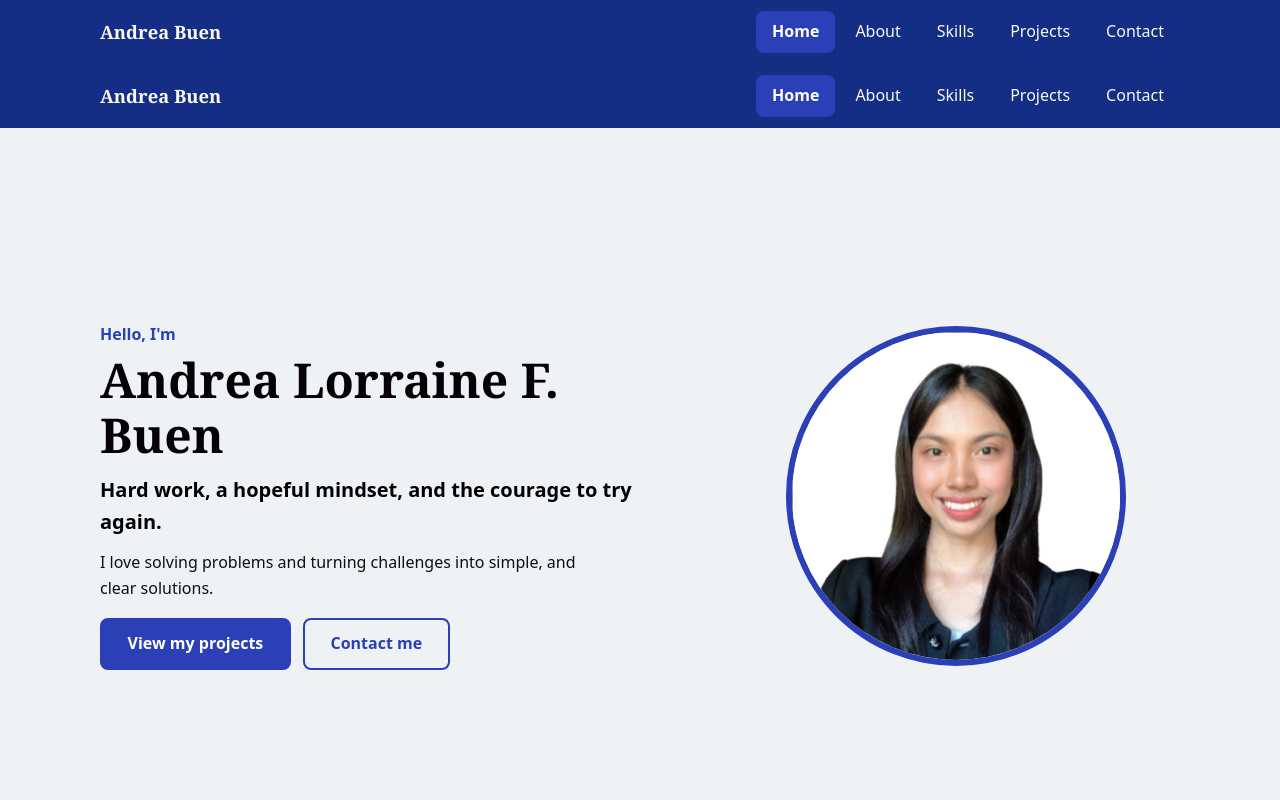
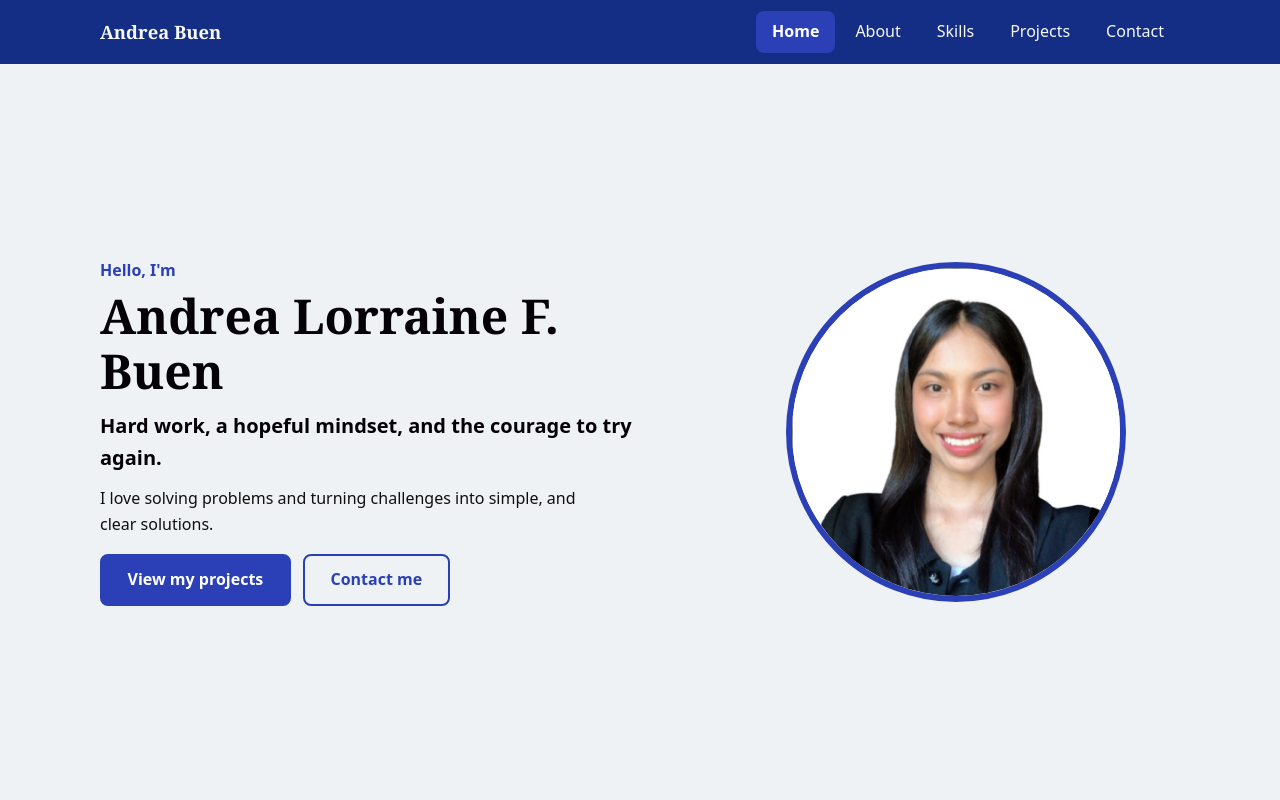
Before and after one commit to andrealorraine/andrealorraine.github.io, a plain HTML site: page index.html in a window 1280 px wide. Shown: the top 800 px of the page. Drawn offline with Linux system fonts and the light colour scheme.

Commit message:
Update index.html

```diff
--- a/index.html
+++ b/index.html
@@ -1,27 +1,4 @@
 <!DOCTYPE html>
-<html lang="en">
-<head>
-  <meta charset="UTF-8">
-  <meta name="viewport" content="width=device-width, initial-scale=1">
-  <title>Andrea Lorraine Buen | Personal Portfolio</title>
-  <link rel="stylesheet" href="style.css">
-</head>
-<body>
-  <header class="topbar">
-    <a class="brand" href="#home">Andrea Buen</a>
-    <button class="menu-btn" id="menuBtn" aria-expanded="false" aria-controls="navList">Menu</button>
-    <nav aria-label="Main navigation">
-      <ul id="navList">
-        <li><a href="#home" class="active">Home</a></li>
-        <li><a href="#about">About</a></li>
-        <li><a href="#skills">Skills</a></li>
-        <li><a href="#projects">Projects</a></li>
-        <li><a href="#contact">Contact</a></li>
-      </ul>
-    </nav>
-  </header>
-
-  <main><!DOCTYPE html>
 <html lang="en">
 <head>
   <meta charset="UTF-8">
```
